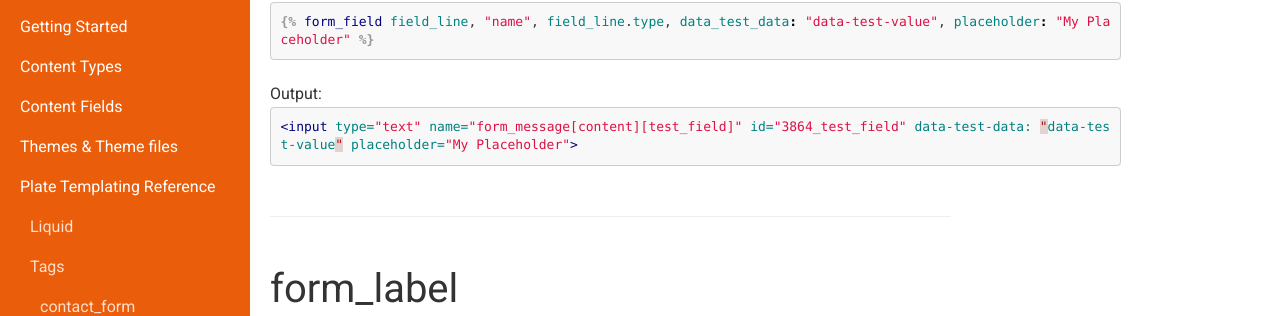
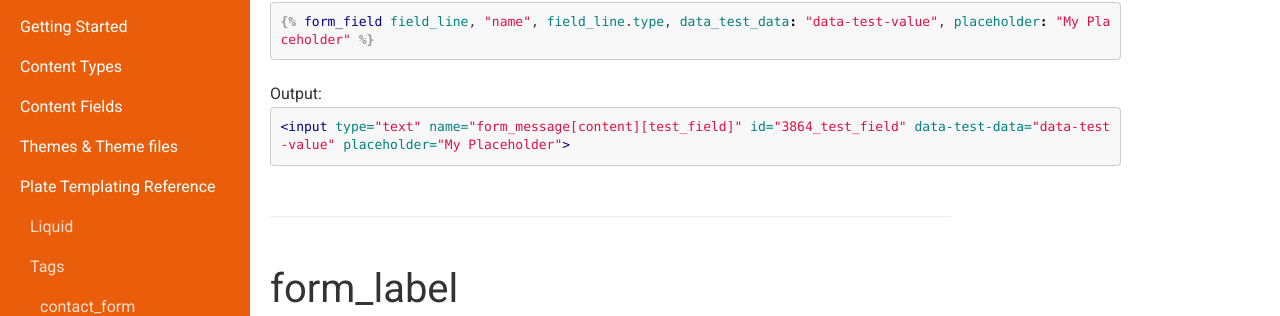
Before and after one commit to platehub/platehub.github.io, a Jekyll site: the page built from docs/templating-reference/tags.md, in a window 1280 px wide and 1400 px high, scrolled down 3466 px. Shown: the part 141-457 px from the top of the window. Built offline with Jekyll 4.4.1, drawn with Linux system fonts in a browser that asks for light colours; nearby versions of some CDN libraries; some of the changed text lies outside the part shown.

Commit message:
html attrs form fields

````diff
--- a/docs/templating-reference/tags.md
+++ b/docs/templating-reference/tags.md
@@ -165,7 +165,7 @@ You can add custom html attributes, by passing key: value arguments, after the t
 
 <p class='no-margin'>Output:</p>
 ```html
-<input type="text" name="form_message[content][test_field]" id="3864_test_field" data-test-data: "data-test-value" placeholder="My Placeholder">
+<input type="text" name="form_message[content][test_field]" id="3864_test_field" data-test-data="data-test-value" placeholder="My Placeholder">
 ```
 
 ___
@@ -207,7 +207,7 @@ Like the regular form_fields, you can add custom html attributes, by passing key
 
 <p class='no-margin'>Output:</p>
 ```html
-<input type="text" name="form_message[content][test_field]" id="3864_test_field" data-test-data: "data-test-value" placeholder="My Placeholder">
+<input type="text" name="form_message[content][test_field]" id="3864_test_field" data-test-data="data-test-value" placeholder="My Placeholder">
 ```
 
 ___
````
